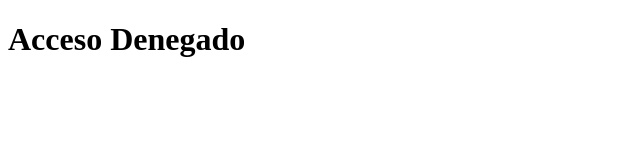
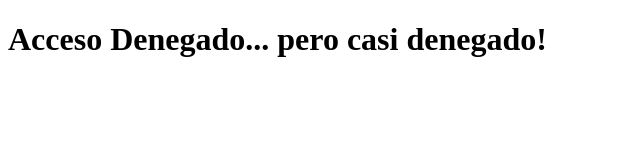
Before and after one commit to dabenitezpy/restserver-ferreteria-piroy, a website: page public/index.html in a window 1280 px wide. Shown: the whole page, without its empty margins (0-640 px from the left). Drawn offline with Linux system fonts and the light colour scheme.

Commit message:
index modificado

```diff
--- a/public/index.html
+++ b/public/index.html
@@ -8,7 +8,7 @@
 </head>
 <body>
 
-    <h1>Acceso Denegado</h1>
+    <h1>Acceso Denegado... pero casi denegado!</h1>
 
 </body>
 </html>
```
